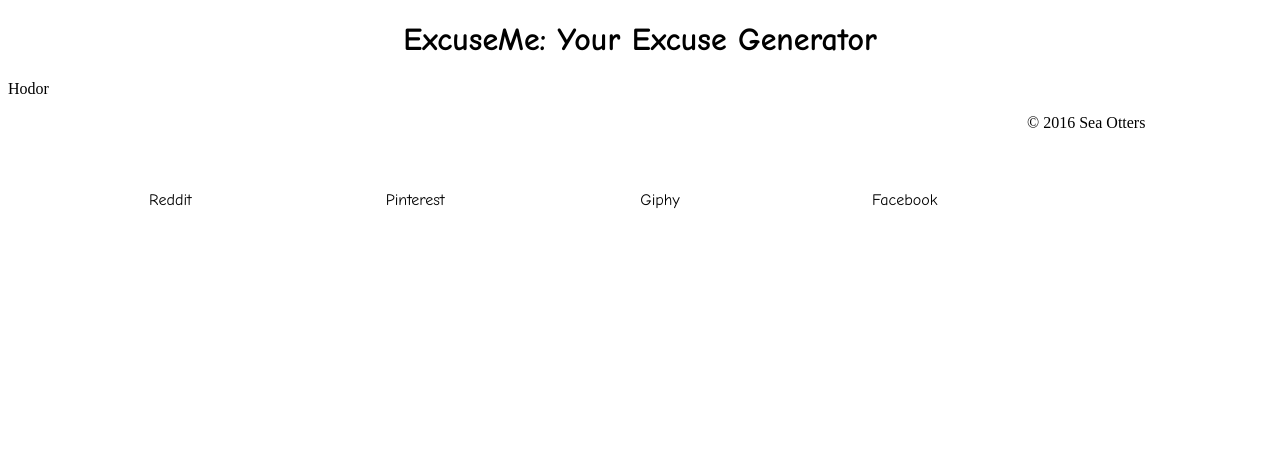
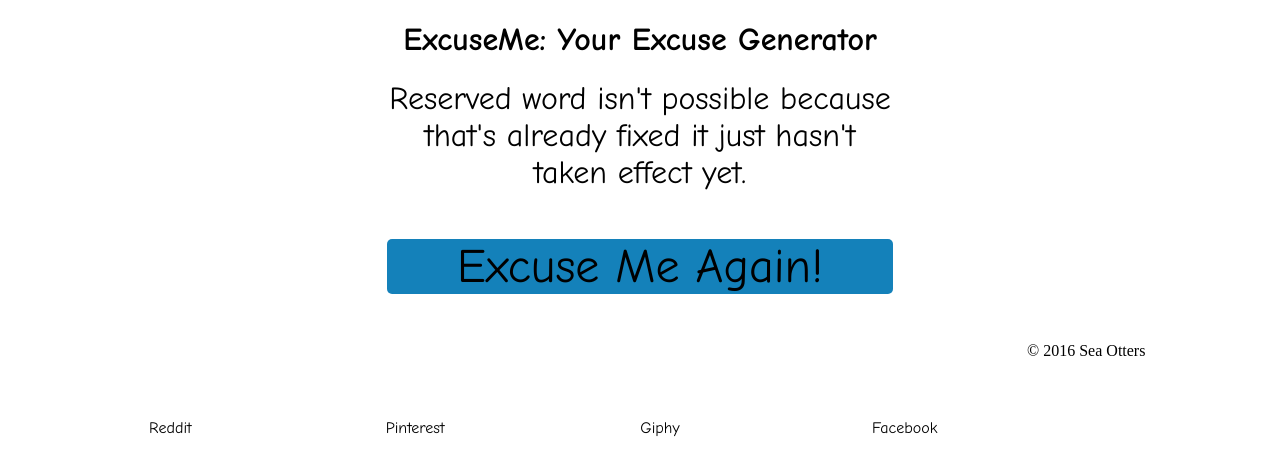
Before and after one commit to mmesereau/excuses-engineer, a plain HTML site: page yourexcuse.html in a window 1280 px wide. Drawn offline with Linux system fonts and the light colour scheme.

Commit message:
Final Product

```diff
--- a/mystyles.css
+++ b/mystyles.css
@@ -35,6 +35,15 @@
   border-radius: 5px;
 }
 
+.excuse {
+  text-align: center;
+  font-family: "Comic Sans MS", sans-serif;
+  width: 40%;
+  height: 25%;
+  margin: auto;
+  font-size: 200%;
+}
+
 .button p {
   color: black;
   font-size: 300%;
--- a/script.js
+++ b/script.js
@@ -42,6 +42,7 @@ function makeSentence(){
     }
   }).join(" ")
   console.log(finalSentence)
+  document.querySelector('.excuse').innerHTML = finalSentence;
 
 }
 
--- a/scriptjson.js
+++ b/scriptjson.js
@@ -132,5 +132,8 @@ var excuse1 =  [
 
 var sentences = [
 ["I can't ", "excuse", " because ", "excuse1"],
-["excuse", " isn't possible because ", "excuse1"]
+["excuse", " isn't possible because ", "excuse1"],
+["It would take too long to ", "excuse", " because ", "excuse1"],
+["I'm sorry that ", "excuse", " can't be completed becase ", "excuse1" ],
+["If you wanted me to ", "excuse", " you should have told me about ", "excuse1"]
 ]
--- a/yourexcuse.html
+++ b/yourexcuse.html
@@ -19,6 +19,9 @@
           <p>Hodor</p>
         </section>
       </div>
+      <a href="yourexcuse.html"><div class="button">
+        <p>Excuse Me Again!</p>
+      </div></a>
     </div>
       <footer>
         <div class="bottom">
@@ -40,5 +43,9 @@
 
         <p>&copy; 2016 Sea Otters</p>
       </footer>
+      <script src="scriptjson.js" charset="utf-8">
+      </script>
+      <script src="script.js" charset="utf-8">
+      </script>
   </body>
 </html>
```
Also changed, not shown: index.html (+0 -4 lines).
